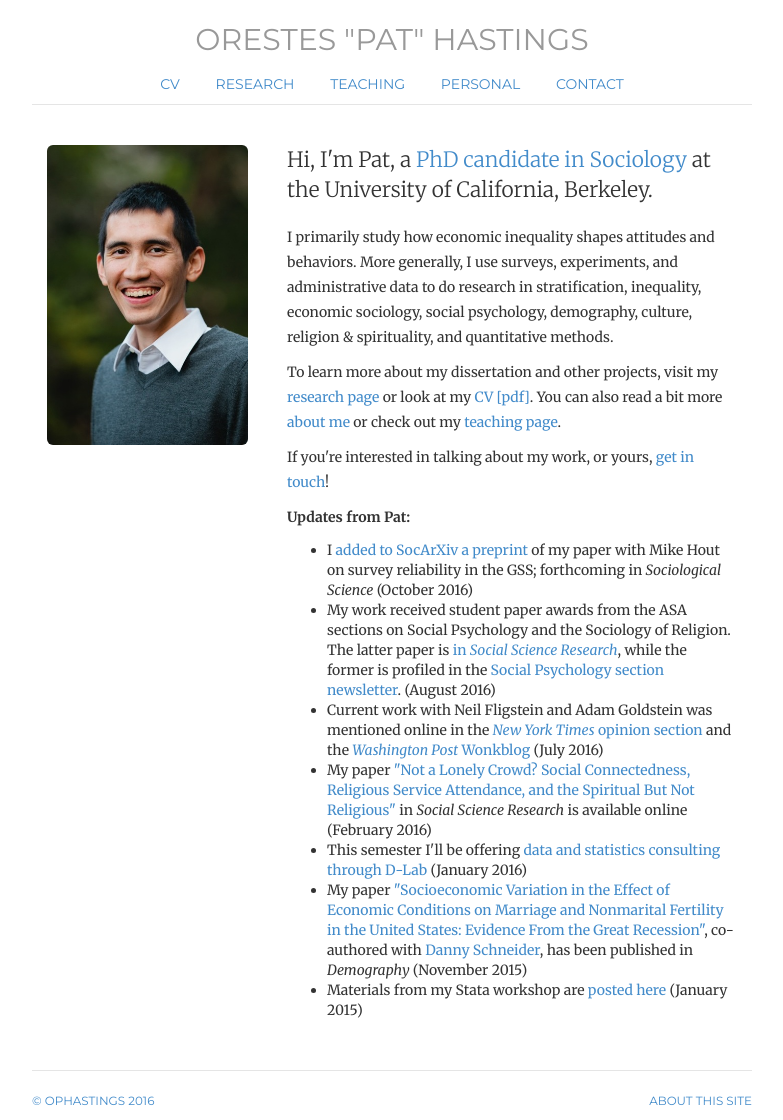
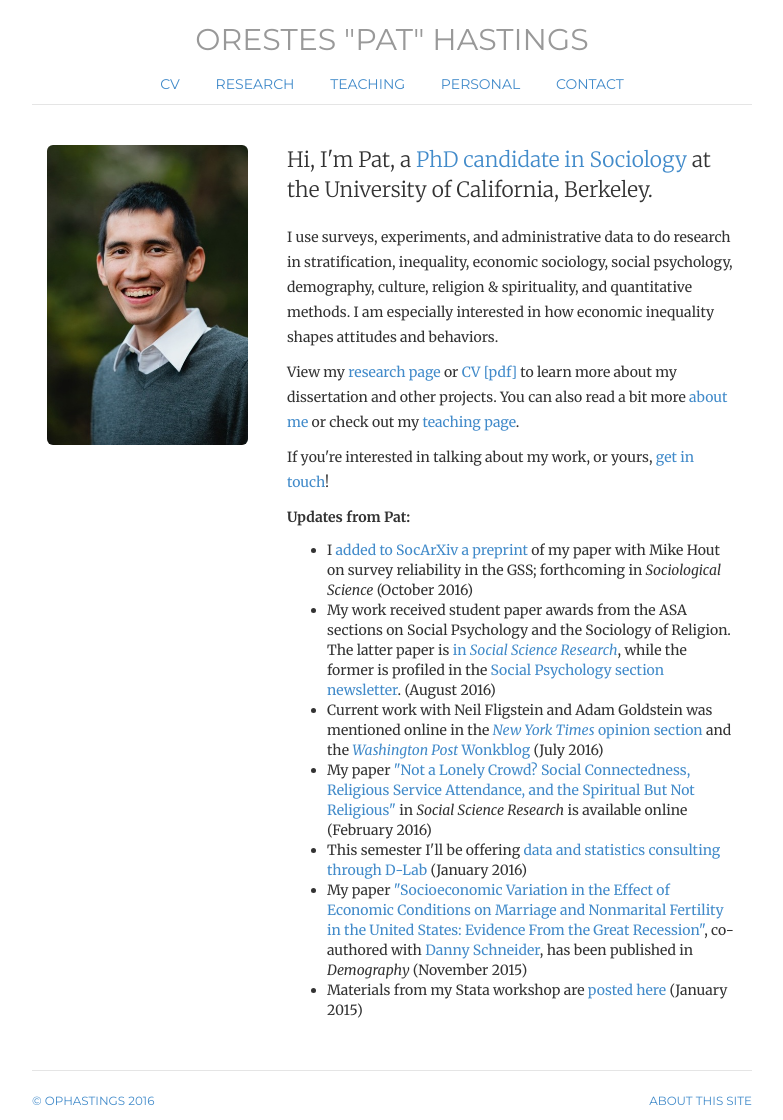
Before and after one commit to ophastings/ophastings.github.io, a Jekyll site: the page built from index.html, in a window 1280 px wide. Shown: the whole page, without its empty margins (248-1031 px from the left). Built offline with Jekyll 4.4.1, drawn with Linux system fonts in a browser that asks for light colours; comment, search, counter and statistics services are not loaded.

Commit message:
update homepage

```diff
--- a/index.html
+++ b/index.html
@@ -17,12 +17,13 @@ description: Website of Orestes Pat Hastings, sociology PhD candidate at UC Berk
 	<p class="lead">Hi, I'm Pat, a <a href="http://sociology.berkeley.edu/graduate-student/orestes-pat-hastings">PhD
 		candidate in Sociology</a> at the University of California, Berkeley.</p>
 
-	<p>I primarily study how economic inequality shapes attitudes and behaviors. More generally,
+	<p>
 	I use surveys, experiments, and administrative data to do research in
-	stratification, inequality, economic sociology, social psychology, demography, culture, religion &amp spirituality, and quantitative methods.</p>
+	stratification, inequality, economic sociology, social psychology, demography, culture, religion &amp spirituality, and quantitative methods.
+	I am especially interested in how economic inequality shapes attitudes and behaviors.
+	</p>
 
-	<p>To learn more about my dissertation and other projects, visit my <a href="research">research page</a>
-	or look at my <a href="HastingsCV.pdf">CV [pdf]</a>. You can also
+	<p>View my <a href="research">research page</a> or <a href="HastingsCV.pdf">CV [pdf]</a> to learn more about my dissertation and other projects. You can also
 	read a bit more <a href="personal">about me</a> or check out my <a href="teaching">teaching page</a>.</p>
 	<p>If you're interested in talking about my work, or yours, <a href="contact">get in touch</a>!</p>
 
```
Also changed, not shown: 1 other file.
